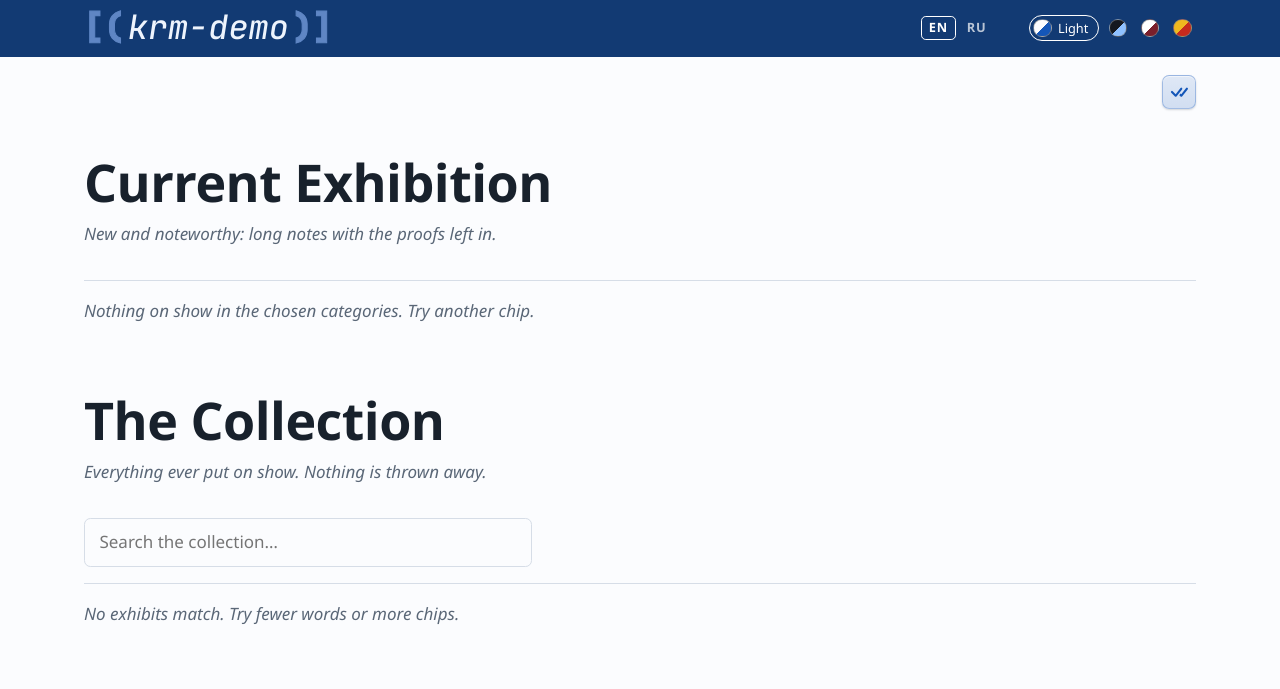
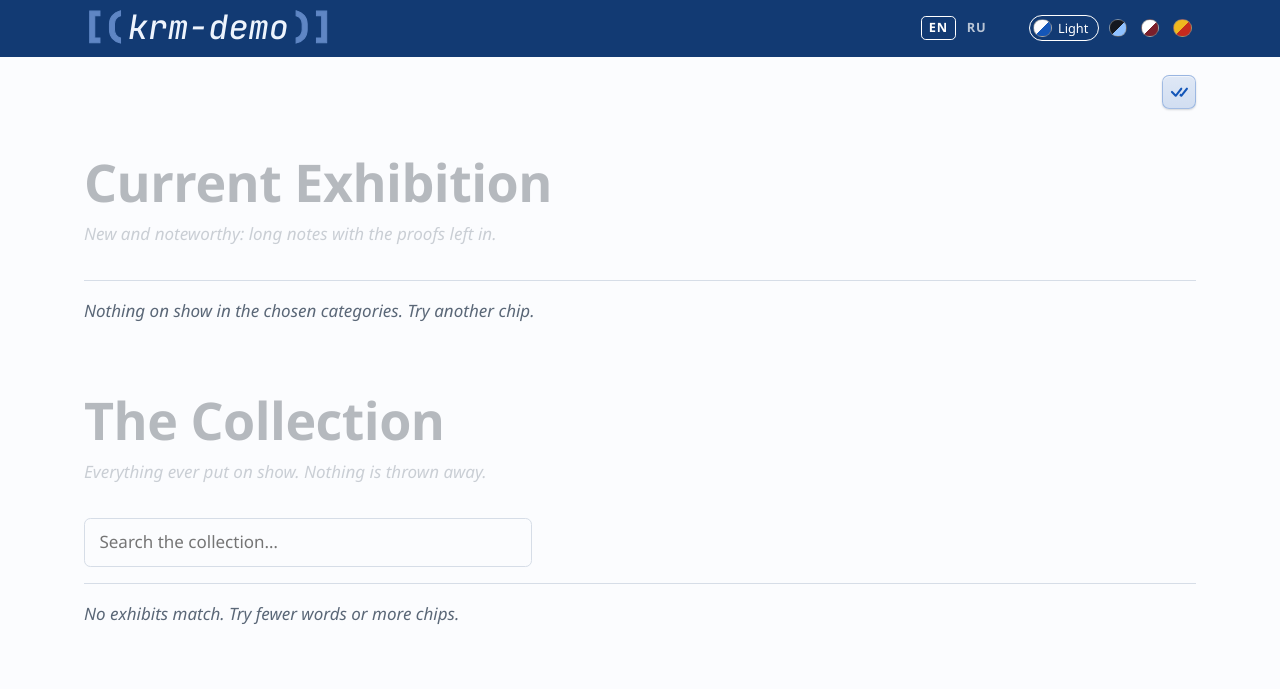
Before and after one commit to krm-demo/krm-demo-org-site, a plain HTML site: page site/index.html in a window 1280 px wide. Shown: the top 689 px of the page. Drawn offline with Linux system fonts and the light colour scheme; no server answers.

Commit message:
Fade the heading of a section with nothing to show
Co-Authored-By: Claude Opus 5.5 <noreply@anthropic.com>
Claude-Session: https://claude.ai/code/session_01CD98pWK2e9hAx9dkxkPKMR

```diff
--- a/site/home.js
+++ b/site/home.js
@@ -57,6 +57,8 @@
       });
       var note = list.parentNode.querySelector('.empty-note');
       if (note) note.hidden = shown > 0;
+      // An empty section keeps its place, but its heading fades (see .is-empty in site.css).
+      list.parentNode.classList.toggle('is-empty', shown === 0);
     });
   }
 
--- a/site/site.css
+++ b/site/site.css
@@ -272,6 +272,9 @@ html[data-skin="scientific"] .home h2 { font-variant: small-caps; }
 
 .home section + section { margin-top: 4rem; }
 [hidden] { display: none !important; }
+/* A section with nothing to show (all chips off, or a search that finds nothing): the heading and its note fade. */
+.home section > h2, .home section > .section-note { transition: opacity 0.2s; }
+.home section.is-empty > h2, .home section.is-empty > .section-note { opacity: 0.3; }
 .empty-note { margin: 1rem 0 0; color: var(--ink-soft); font-style: italic; }
 
 /* Category chips. Pressed = shown: lifted (light-to-tint gradient, faint shadow); not pressed = a soft outline.
```
